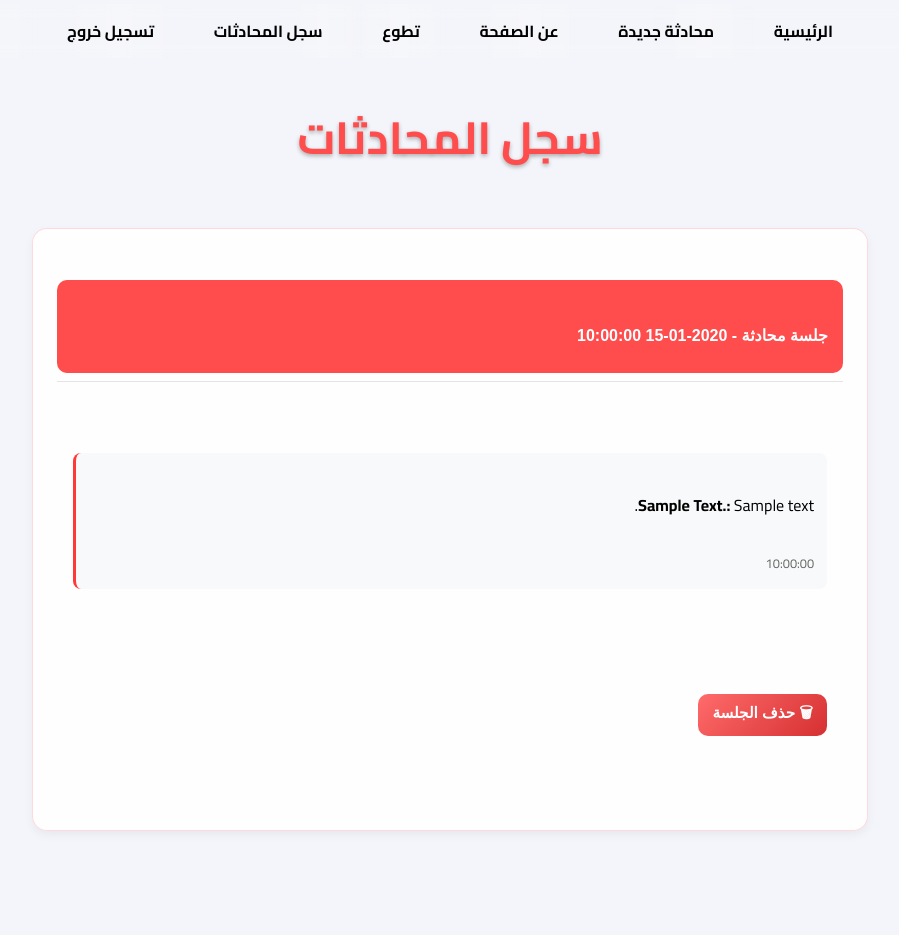
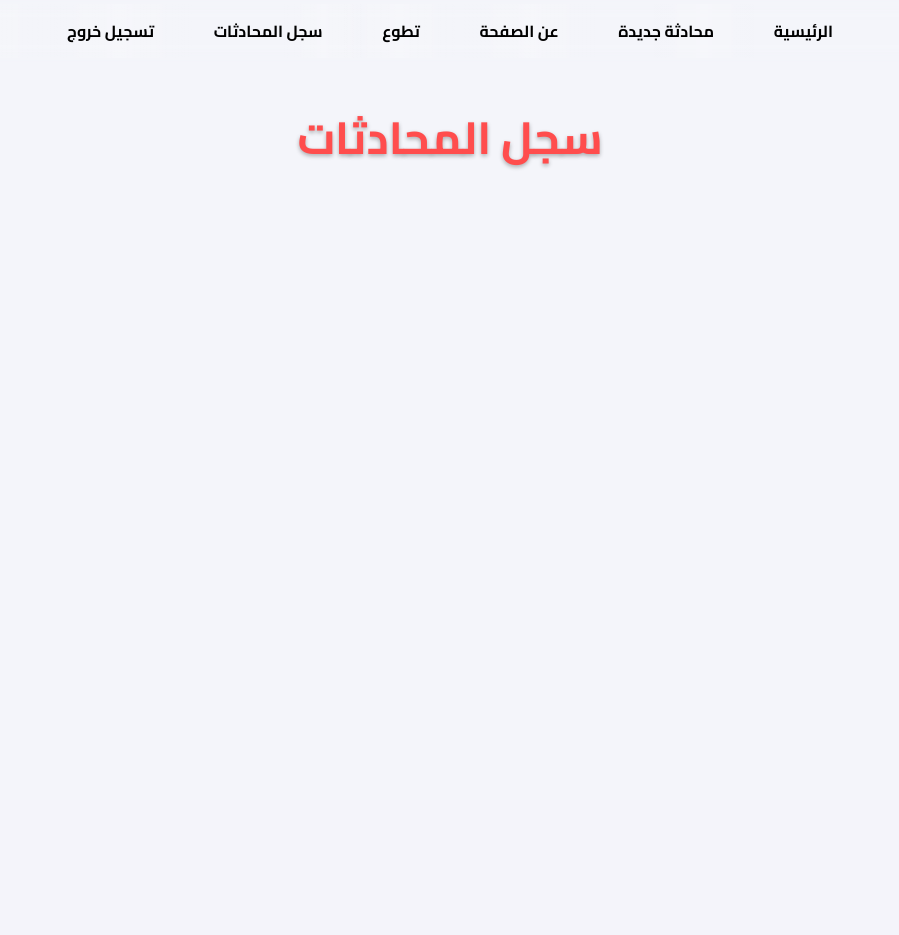
Before and after one commit to asma100/Monqez_lifesaver, a Flask app: page /history in a window 1280 px wide. Shown: the whole page, without its empty margins (190-1089 px from the left). After the commit the page ends 169 px from the top, so only its background shows below. Run offline with Flask 3, Linux system fonts and the light colour scheme; a user stored in the database is signed in; tables that the repository leaves empty hold one stand-in row (values such as "Sample post").

Commit message:
editing2

```diff
--- a/app/gemini_simple.py
+++ b/app/gemini_simple.py
@@ -116,10 +116,11 @@ def make_prompt(query, history, user_coords=None):
         f"Here are the 7 closest hospitals:\n{hospital_info_text}\n\n"
         "From the list above, choose the most relevant hospital based on the emergency. "
         "If more than one hospital is suitable, pick the closest. Mention which one and explain why.\n\n"
+        "if the user out of the country, tell them that you are not able to help them because they are not in Sudan and they should contact the nearest hospital.\n\n"
 
         f"Volunteer doctors currently available:\n{volunteers_info}\n"
         "From the list above, choose the most relevant volunteer doctor based on the emergency. "
-        "If there is no doctor that is directly relevant, suggest partially relevant ones.\n\n"
+        "If there is no doctor that is directly relevant, suggest partially relevant ones.and if no partially relevant doctors are available give them the doctor that available\n\n"
 
         f"Conversation History:\n{history_text}\n\n"
         "If there is conversation history, use it to understand the context of the user's question and continue the conversation from where you left off.\n\n"
--- a/app/static/history.css
+++ b/app/static/history.css
@@ -173,35 +173,6 @@ body, html {
     border-top: 1px solid rgba(0, 0, 0, 0.1);
 }
 
-.message {
-    background-color: #f8f9fa;
-    padding: 0.8rem;
-    margin-bottom: 0.5rem;
-    border-radius: 8px;
-    border-left: 3px solid #ff3838;
-}
-
-.message:last-child {
-    margin-bottom: 1rem;
-}
-
-.message p {
-    margin-bottom: 0.3rem;
-    line-height: 1.5;
-}
-
-.message small {
-    color: #666;
-    font-size: 0.8rem;
-}
-
-.no-history {
-    text-align: center;
-    padding: 2rem;
-    color: #666;
-    font-style: italic;
-}
-
 
 /* Responsive */
 @media (max-width: 768px) {
--- a/app/templates/history.html
+++ b/app/templates/history.html
@@ -36,32 +36,6 @@
 </div>
 
 <div class="history-container">
-    {% if conversations %}
-        <!-- New format: Sessions with messages -->
-        {% for session_id, session_chats in conversations.items() %}
-        <div class="chat-entry">
-            <button class="collapse-toggle">
-                {% if session_id == 'legacy' %}
-                    محادثات قديمة
-                {% else %}
-                    جلسة محادثة - {{ session_chats[0].timestamp.strftime('%Y-%m-%d %H:%M:%S') }}
-                {% endif %}
-            </button>
-            <div class="chat-content">
-                {% for chat in session_chats %}
-                    <div class="message">
-                        <p><strong>{{ chat.message_type|title }}:</strong> {{ chat.content.replace('\n', '<br>') | safe }}</p>
-                        <small>{{ chat.timestamp.strftime('%H:%M:%S') }}</small>
-                    </div>
-                {% endfor %}
-                <form action="{{ url_for('delete_chat', chat_id=session_chats[0].id) }}" method="post">
-                    <button class="delete-button" type="submit">🗑 حذف الجلسة</button>
-                </form>
-            </div>
-        </div>
-        {% endfor %}
-    {% else %}
-        <!-- Old format: Individual chats -->
     {% for chat in chats %}
     <div class="chat-entry">
         <button class="collapse-toggle">
@@ -75,13 +49,6 @@
         </div>
     </div>
     {% endfor %}
-    {% endif %}
-
-    {% if not conversations and not chats %}
-        <div class="no-history">
-            <p>لا توجد محادثات محفوظة حتى الآن</p>
-        </div>
-    {% endif %}
 </div>
 <script>
   document.addEventListener("DOMContentLoaded", () => {
--- a/set_telegram_webhook.py
+++ b/set_telegram_webhook.py
@@ -12,7 +12,7 @@ load_dotenv()
 
 # Configuration
 TELEGRAM_TOKEN = os.environ.get('TELEGRAM_TOKEN')
-RENDER_URL = "https://your-app-name.onrender.com"  # Replace with your Render URL
+RENDER_URL = "https://monqez-lifesaver.onrender.com"  # Replace with your Render URL
 WEBHOOK_URL = f"{RENDER_URL}/telegram_webhook"
 
 def set_webhook():
```
Lines whose indentation alone changed are shown as unchanged.
